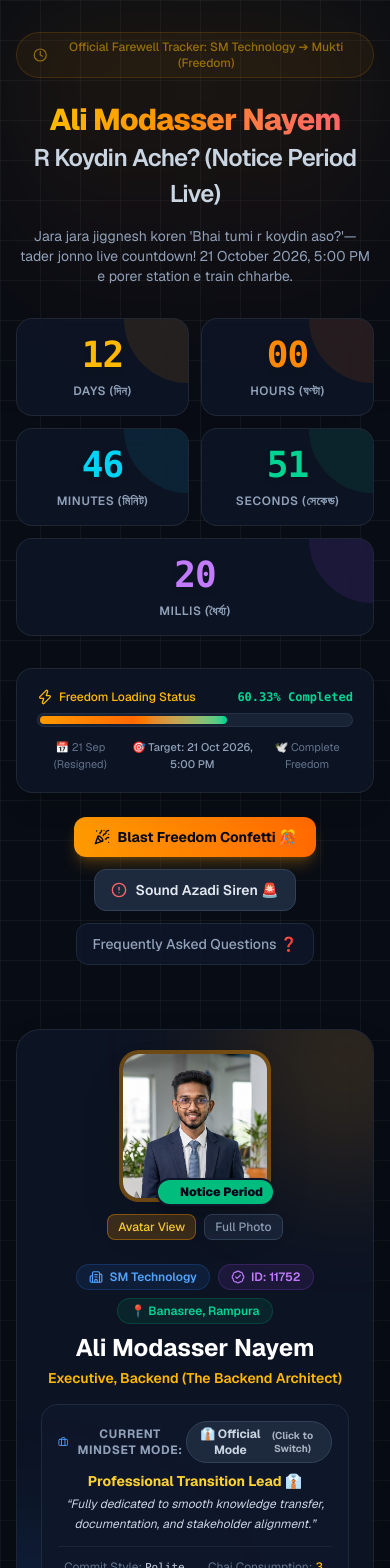
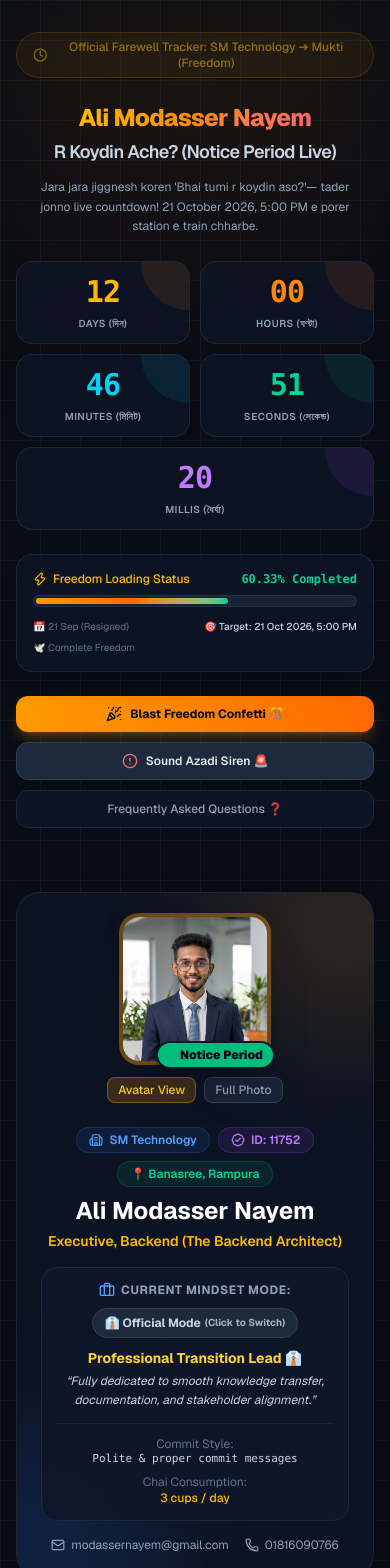
Before and after one commit to modasser-nayem/resign-countdown, a Next.js app: page / in a window 390 px wide. Shown: the top 1568 px of the page. Built offline with nearby package versions, Linux system fonts and the light colour scheme.

Commit message:
style: complete responsive optimizations for all mobile, tablet and desktop screens

```diff
--- a/src/app/page.tsx
+++ b/src/app/page.tsx
@@ -10,7 +10,7 @@ import Footer from "@/components/Footer";
 
 export default function Home() {
   return (
-    <main className="min-h-screen flex flex-col justify-between selection:bg-amber-500 selection:text-black">
+    <main className="min-h-screen flex flex-col justify-between selection:bg-amber-500 selection:text-black overflow-x-hidden">
       {/* Decorative ambient glowing orbs in the background */}
       <div className="fixed top-0 left-1/2 -translate-x-1/2 w-full max-w-7xl h-96 bg-gradient-to-b from-amber-500/10 via-orange-500/5 to-transparent blur-3xl pointer-events-none -z-10" />
 
--- a/src/components/HeroCountdown.tsx
+++ b/src/components/HeroCountdown.tsx
@@ -110,7 +110,7 @@ export default function HeroCountdown() {
          </div>
 
          {/* Main Title */}
-         <h1 className="text-3xl sm:text-5xl md:text-6xl font-extrabold tracking-tight text-white mb-4">
+         <h1 className="text-2xl xs:text-3xl sm:text-4xl md:text-5xl lg:text-6xl font-extrabold tracking-tight text-white mb-3 sm:mb-4 px-2">
             {timeLeft.isComplete ? (
                <span className="text-transparent bg-clip-text bg-gradient-to-r from-emerald-400 to-cyan-400">
                   🎉 MISSION COMPLETED! NAYEM BHAI IS FREE! 🎉
@@ -121,82 +121,82 @@ export default function HeroCountdown() {
                      Ali Modasser Nayem
                   </span>
                   <br />
-                  <span className="text-slate-300 text-2xl sm:text-4xl md:text-5xl font-semibold">
+                  <span className="text-slate-300 text-lg xs:text-xl sm:text-3xl md:text-4xl lg:text-5xl font-semibold">
                      R Koydin Ache? (Notice Period Live)
                   </span>
                </>
             )}
          </h1>
 
-         <p className="max-w-2xl mx-auto text-slate-400 text-sm sm:text-base mb-8">
+         <p className="max-w-2xl mx-auto text-slate-400 text-xs sm:text-sm md:text-base mb-6 sm:mb-8 px-2 leading-relaxed">
             {timeLeft.isComplete
                ? "5:00 PM baje gese! Laptop submission done, access revoked, and Nayem bhai is off to new adventures! 🚀"
                : "Jara jara jiggnesh koren 'Bhai tumi r koydin aso?'— tader jonno live countdown! 21 October 2026, 5:00 PM e porer station e train chharbe."}
          </p>
 
          {/* Big Dynamic Countdown Grid */}
-         <div className="grid grid-cols-2 sm:grid-cols-5 gap-3 sm:gap-4 max-w-4xl mx-auto mb-8">
+         <div className="grid grid-cols-2 sm:grid-cols-5 gap-2.5 sm:gap-4 max-w-4xl mx-auto mb-6 sm:mb-8">
             {/* Days */}
-            <div className="glass-card glass-card-hover rounded-2xl p-4 sm:p-6 border border-slate-700/60 flex flex-col items-center justify-center relative overflow-hidden group">
-               <div className="absolute top-0 right-0 w-16 h-16 bg-amber-500/10 rounded-bl-full pointer-events-none group-hover:bg-amber-500/20 transition-all" />
-               <span className="text-4xl sm:text-6xl font-black text-amber-400 font-mono tracking-tight drop-shadow-md">
+            <div className="glass-card glass-card-hover rounded-2xl p-3 sm:p-5 border border-slate-700/60 flex flex-col items-center justify-center relative overflow-hidden group">
+               <div className="absolute top-0 right-0 w-12 sm:w-16 h-12 sm:h-16 bg-amber-500/10 rounded-bl-full pointer-events-none group-hover:bg-amber-500/20 transition-all" />
+               <span className="text-3xl sm:text-5xl lg:text-6xl font-black text-amber-400 font-mono tracking-tight drop-shadow-md">
                   {String(timeLeft.days).padStart(2, "0")}
                </span>
-               <span className="text-xs sm:text-sm font-semibold uppercase tracking-wider text-slate-400 mt-2">
+               <span className="text-[10px] sm:text-xs font-semibold uppercase tracking-wider text-slate-400 mt-1.5 sm:mt-2">
                   Days (দিন)
                </span>
             </div>
 
             {/* Hours */}
-            <div className="glass-card glass-card-hover rounded-2xl p-4 sm:p-6 border border-slate-700/60 flex flex-col items-center justify-center relative overflow-hidden group">
-               <div className="absolute top-0 right-0 w-16 h-16 bg-orange-500/10 rounded-bl-full pointer-events-none group-hover:bg-orange-500/20 transition-all" />
-               <span className="text-4xl sm:text-6xl font-black text-orange-400 font-mono tracking-tight drop-shadow-md">
+            <div className="glass-card glass-card-hover rounded-2xl p-3 sm:p-5 border border-slate-700/60 flex flex-col items-center justify-center relative overflow-hidden group">
+               <div className="absolute top-0 right-0 w-12 sm:w-16 h-12 sm:h-16 bg-orange-500/10 rounded-bl-full pointer-events-none group-hover:bg-orange-500/20 transition-all" />
+               <span className="text-3xl sm:text-5xl lg:text-6xl font-black text-orange-400 font-mono tracking-tight drop-shadow-md">
                   {String(timeLeft.hours).padStart(2, "0")}
                </span>
-               <span className="text-xs sm:text-sm font-semibold uppercase tracking-wider text-slate-400 mt-2">
+               <span className="text-[10px] sm:text-xs font-semibold uppercase tracking-wider text-slate-400 mt-1.5 sm:mt-2">
                   Hours (ঘণ্টা)
                </span>
             </div>
 
             {/* Minutes */}
-            <div className="glass-card glass-card-hover rounded-2xl p-4 sm:p-6 border border-slate-700/60 flex flex-col items-center justify-center relative overflow-hidden group">
-               <div className="absolute top-0 right-0 w-16 h-16 bg-cyan-500/10 rounded-bl-full pointer-events-none group-hover:bg-cyan-500/20 transition-all" />
-               <span className="text-4xl sm:text-6xl font-black text-cyan-400 font-mono tracking-tight drop-shadow-md">
+            <div className="glass-card glass-card-hover rounded-2xl p-3 sm:p-5 border border-slate-700/60 flex flex-col items-center justify-center relative overflow-hidden group">
+               <div className="absolute top-0 right-0 w-12 sm:w-16 h-12 sm:h-16 bg-cyan-500/10 rounded-bl-full pointer-events-none group-hover:bg-cyan-500/20 transition-all" />
+               <span className="text-3xl sm:text-5xl lg:text-6xl font-black text-cyan-400 font-mono tracking-tight drop-shadow-md">
                   {String(timeLeft.minutes).padStart(2, "0")}
                </span>
-               <span className="text-xs sm:text-sm font-semibold uppercase tracking-wider text-slate-400 mt-2">
+               <span className="text-[10px] sm:text-xs font-semibold uppercase tracking-wider text-slate-400 mt-1.5 sm:mt-2">
                   Minutes (মিনিট)
                </span>
             </div>
 
             {/* Seconds */}
-            <div className="glass-card glass-card-hover rounded-2xl p-4 sm:p-6 border border-slate-700/60 flex flex-col items-center justify-center relative overflow-hidden group">
-               <div className="absolute top-0 right-0 w-16 h-16 bg-emerald-500/10 rounded-bl-full pointer-events-none group-hover:bg-emerald-500/20 transition-all" />
-               <span className="text-4xl sm:text-6xl font-black text-emerald-400 font-mono tracking-tight drop-shadow-md">
+            <div className="glass-card glass-card-hover rounded-2xl p-3 sm:p-5 border border-slate-700/60 flex flex-col items-center justify-center relative overflow-hidden group">
+               <div className="absolute top-0 right-0 w-12 sm:w-16 h-12 sm:h-16 bg-emerald-500/10 rounded-bl-full pointer-events-none group-hover:bg-emerald-500/20 transition-all" />
+               <span className="text-3xl sm:text-5xl lg:text-6xl font-black text-emerald-400 font-mono tracking-tight drop-shadow-md">
                   {String(timeLeft.seconds).padStart(2, "0")}
                </span>
-               <span className="text-xs sm:text-sm font-semibold uppercase tracking-wider text-slate-400 mt-2">
+               <span className="text-[10px] sm:text-xs font-semibold uppercase tracking-wider text-slate-400 mt-1.5 sm:mt-2">
                   Seconds (সেকেন্ড)
                </span>
             </div>
 
             {/* Milliseconds (Ticking live) */}
-            <div className="col-span-2 sm:col-span-1 glass-card glass-card-hover rounded-2xl p-4 sm:p-6 border border-slate-700/60 flex flex-col items-center justify-center relative overflow-hidden group">
-               <div className="absolute top-0 right-0 w-16 h-16 bg-purple-500/10 rounded-bl-full pointer-events-none group-hover:bg-purple-500/20 transition-all" />
-               <span className="text-4xl sm:text-6xl font-black text-purple-400 font-mono tracking-tight drop-shadow-md">
+            <div className="col-span-2 sm:col-span-1 glass-card glass-card-hover rounded-2xl p-3 sm:p-5 border border-slate-700/60 flex flex-col items-center justify-center relative overflow-hidden group">
+               <div className="absolute top-0 right-0 w-12 sm:w-16 h-12 sm:h-16 bg-purple-500/10 rounded-bl-full pointer-events-none group-hover:bg-purple-500/20 transition-all" />
+               <span className="text-3xl sm:text-5xl lg:text-6xl font-black text-purple-400 font-mono tracking-tight drop-shadow-md">
                   {String(timeLeft.milliseconds).padStart(2, "0")}
                </span>
-               <span className="text-xs sm:text-sm font-semibold uppercase tracking-wider text-slate-400 mt-2">
+               <span className="text-[10px] sm:text-xs font-semibold uppercase tracking-wider text-slate-400 mt-1.5 sm:mt-2">
                   Millis (ধৈর্য্য)
                </span>
             </div>
          </div>
 
          {/* Progress Bar towards Freedom */}
-         <div className="max-w-3xl mx-auto glass-card rounded-2xl p-5 border border-slate-800 shadow-xl mb-6">
+         <div className="max-w-3xl mx-auto glass-card rounded-2xl p-4 sm:p-5 border border-slate-800 shadow-xl mb-6">
             <div className="flex justify-between items-center mb-2 text-xs sm:text-sm font-medium">
                <span className="flex items-center gap-1.5 text-amber-400">
-                  <Zap className="w-4 h-4" /> Freedom Loading Status
+                  <Zap className="w-3.5 sm:w-4 h-3.5 sm:h-4" /> Freedom Loading Status
                </span>
                <span className="text-emerald-400 font-bold font-mono">
                   {timeLeft.totalProgressPercent}% Completed
@@ -204,7 +204,7 @@ export default function HeroCountdown() {
             </div>
 
             {/* Progress track */}
-            <div className="w-full bg-slate-800/80 rounded-full h-3.5 p-0.5 overflow-hidden border border-slate-700/50">
+            <div className="w-full bg-slate-800/80 rounded-full h-3 sm:h-3.5 p-0.5 overflow-hidden border border-slate-700/50">
                <div
                   className="h-full rounded-full bg-gradient-to-r from-amber-500 via-orange-500 to-emerald-400 transition-all duration-300 shadow-sm"
                   style={{
@@ -213,9 +213,9 @@ export default function HeroCountdown() {
                />
             </div>
 
-            <div className="flex justify-between items-center mt-3 text-[11px] sm:text-xs text-slate-500">
+            <div className="flex flex-wrap justify-between items-center gap-1.5 mt-3 text-[10px] sm:text-xs text-slate-500">
                <span>📅 21 Sep (Resigned)</span>
-               <span className="text-slate-400 font-medium">
+               <span className="text-slate-300 font-medium">
                   🎯 Target: 21 Oct 2026, 5:00 PM
                </span>
                <span>🕊️ Complete Freedom</span>
@@ -223,10 +223,10 @@ export default function HeroCountdown() {
          </div>
 
          {/* Interactive Trigger Buttons */}
-         <div className="flex flex-wrap items-center justify-center gap-3">
+         <div className="flex flex-col sm:flex-row flex-wrap items-center justify-center gap-2.5 sm:gap-3">
             <button
                onClick={triggerCelebration}
-               className="inline-flex items-center gap-2 px-5 py-2.5 rounded-xl bg-gradient-to-r from-amber-500 to-orange-500 hover:from-amber-400 hover:to-orange-400 text-slate-950 font-bold text-sm shadow-lg shadow-amber-500/25 transition-all transform hover:scale-105 active:scale-95 cursor-pointer"
+               className="w-full sm:w-auto inline-flex items-center justify-center gap-2 px-5 py-2.5 rounded-xl bg-gradient-to-r from-amber-500 to-orange-500 hover:from-amber-400 hover:to-orange-400 text-slate-950 font-bold text-xs sm:text-sm shadow-lg shadow-amber-500/25 transition-all transform active:scale-95 cursor-pointer"
             >
                <PartyPopper className="w-4 h-4" />
                <span>Blast Freedom Confetti 🎊</span>
@@ -236,7 +236,7 @@ export default function HeroCountdown() {
                onClick={() => {
                   soundEffects.playSiren();
                }}
-               className="inline-flex items-center gap-2 px-4 py-2.5 rounded-xl bg-slate-800 hover:bg-slate-700 border border-slate-700 text-slate-200 font-semibold text-sm transition-all cursor-pointer"
+               className="w-full sm:w-auto inline-flex items-center justify-center gap-2 px-4 py-2.5 rounded-xl bg-slate-800 hover:bg-slate-700 border border-slate-700 text-slate-200 font-semibold text-xs sm:text-sm transition-all cursor-pointer"
             >
                <AlertCircle className="w-4 h-4 text-red-400" />
                <span>Sound Azadi Siren 🚨</span>
@@ -244,7 +244,7 @@ export default function HeroCountdown() {
 
             <a
                href="#faq"
-               className="inline-flex items-center gap-2 px-4 py-2.5 rounded-xl bg-slate-900/80 hover:bg-slate-800 border border-slate-800 text-slate-400 hover:text-white font-medium text-sm transition-all"
+               className="w-full sm:w-auto inline-flex items-center justify-center gap-2 px-4 py-2.5 rounded-xl bg-slate-900/80 hover:bg-slate-800 border border-slate-800 text-slate-400 hover:text-white font-medium text-xs sm:text-sm transition-all"
             >
                <span>Frequently Asked Questions ❓</span>
             </a>
--- a/src/components/ProfileCard.tsx
+++ b/src/components/ProfileCard.tsx
@@ -92,8 +92,8 @@ export default function ProfileCard() {
             </p>
 
             {/* Mode Toggle Switch */}
-            <div className="bg-slate-900/90 rounded-2xl p-4 border border-slate-800 mb-4">
-              <div className="flex items-center justify-between mb-2">
+            <div className="bg-slate-900/90 rounded-2xl p-3.5 sm:p-4 border border-slate-800 mb-4">
+              <div className="flex flex-col sm:flex-row items-center sm:items-center justify-between gap-2.5 mb-2.5">
                 <span className="text-xs uppercase font-bold tracking-wider text-slate-400 flex items-center gap-1.5">
                   {isHonestMode ? (
                     <Sparkles className="w-4 h-4 text-orange-400" />
@@ -105,7 +105,7 @@ export default function ProfileCard() {
 
                 <button
                   onClick={toggleMood}
-                  className={`text-xs font-bold px-3 py-1 rounded-full transition-all cursor-pointer flex items-center gap-1 border ${
+                  className={`text-xs font-bold px-3 py-1.5 rounded-full transition-all cursor-pointer flex items-center gap-1 border ${
                     isHonestMode
                       ? "bg-orange-500 text-slate-950 border-orange-400 shadow-md shadow-orange-500/30"
                       : "bg-slate-800 text-slate-300 border-slate-700 hover:text-white"
@@ -123,16 +123,16 @@ export default function ProfileCard() {
                 &ldquo;{moodData.description}&rdquo;
               </p>
 
-              <div className="grid grid-cols-2 gap-2 mt-3 pt-3 border-t border-slate-800/80 text-xs text-slate-400">
+              <div className="grid grid-cols-1 sm:grid-cols-2 gap-2 mt-3 pt-3 border-t border-slate-800/80 text-xs text-slate-400">
                 <div>
                   <span className="text-slate-500">Commit Style:</span>{" "}
-                  <span className="text-slate-300 font-mono text-[11px]">
+                  <span className="text-slate-300 font-mono text-[11px] block sm:inline">
                     {moodData.commitStatus}
                   </span>
                 </div>
                 <div>
                   <span className="text-slate-500">Chai Consumption:</span>{" "}
-                  <span className="text-amber-400 font-medium">
+                  <span className="text-amber-400 font-medium block sm:inline">
                     {moodData.coffeeCount}
                   </span>
                 </div>
```
Also changed, not shown: src/components/FaqSection.tsx (+4 -4 lines), src/components/FreedomPassModal.tsx (+13 -13 lines), src/components/ShareCard.tsx (+5 -5 lines), src/components/Soundboard.tsx (+8 -8 lines), src/components/WishWall.tsx (+6 -6 lines).
